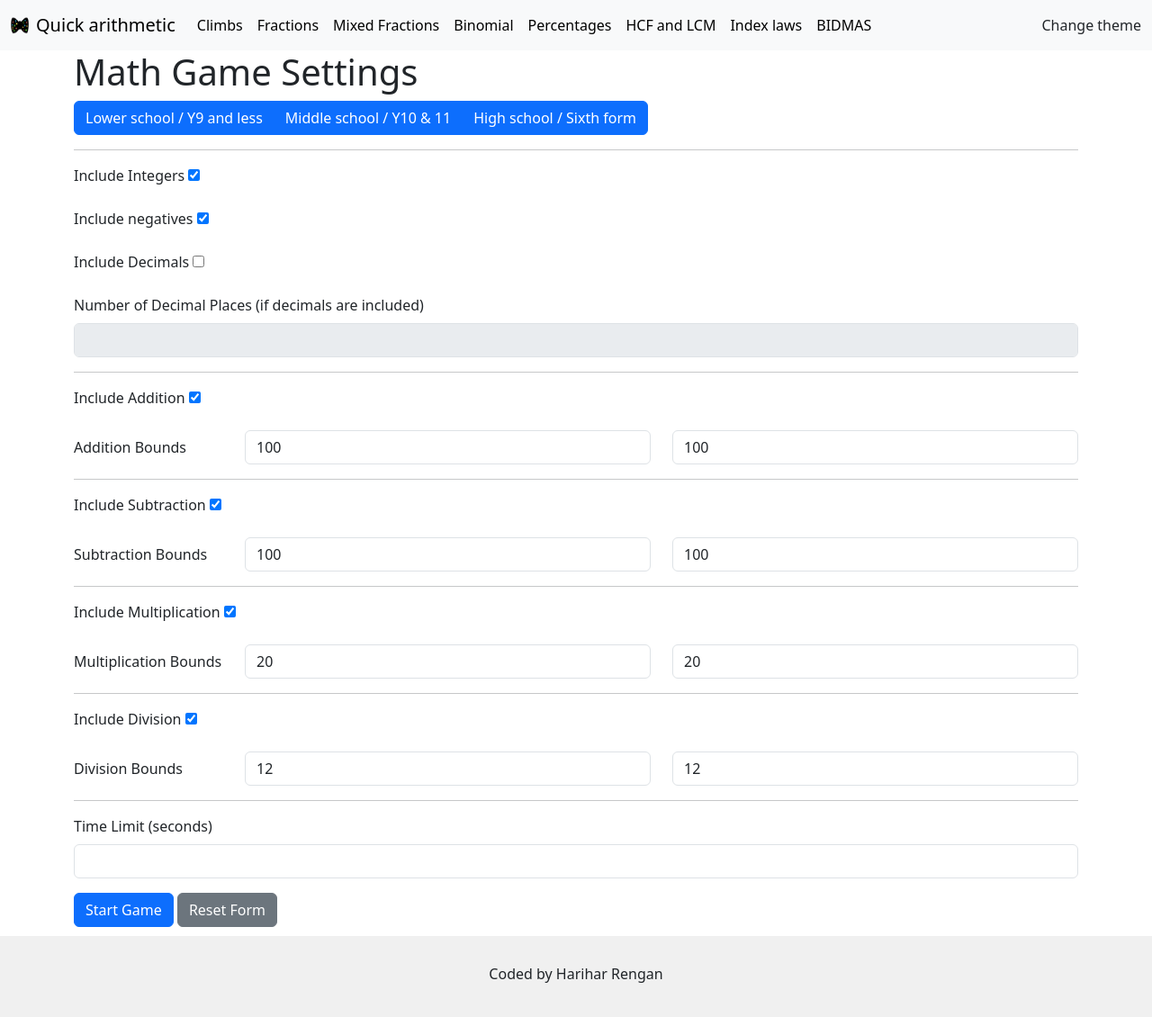
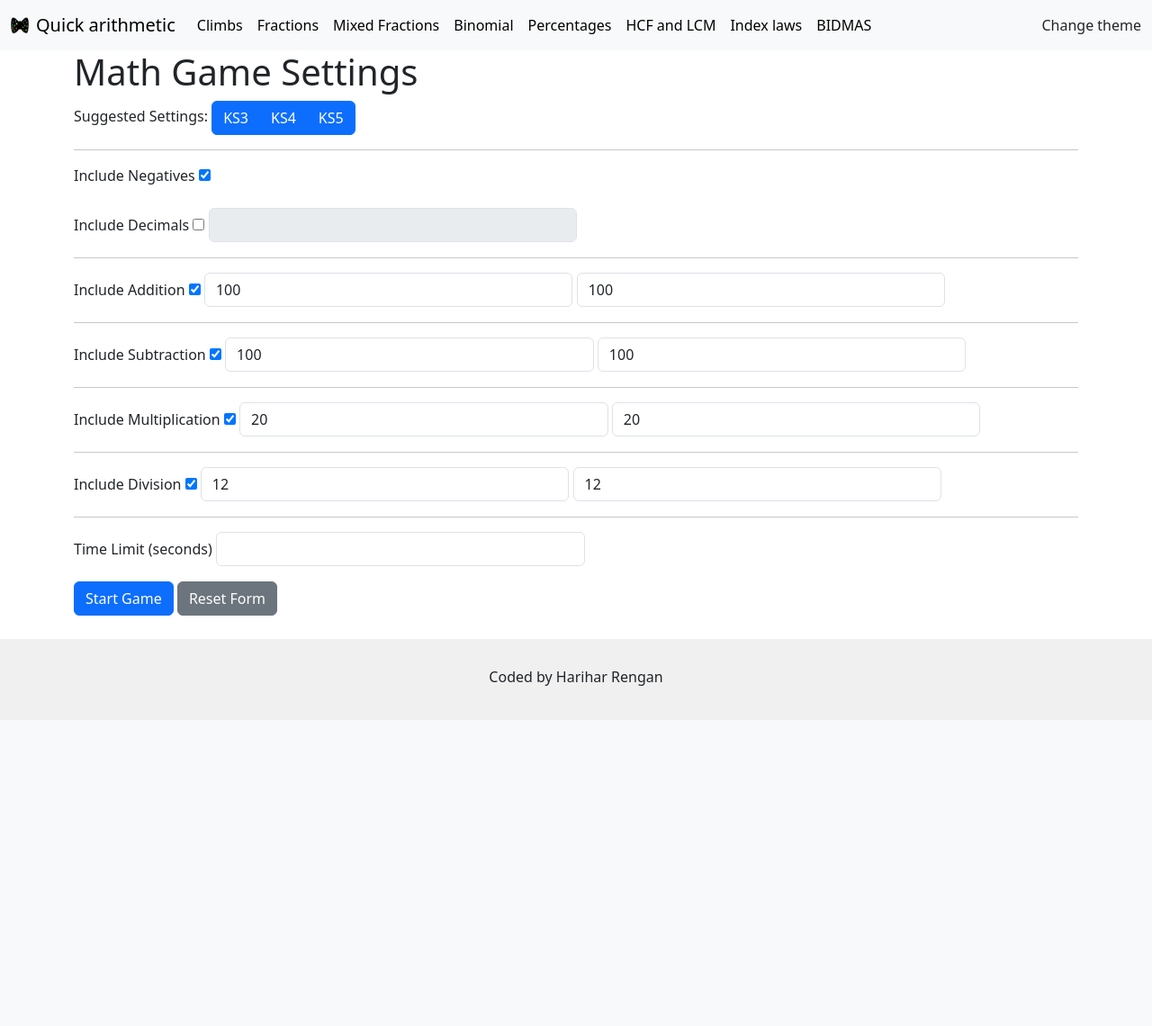
Before and after one commit to HariharRengan/maths-game, a Flask app: page / in a window 1280 px wide. Shown: the whole page at 90% size. After the commit the page ends 762 px from the top, so only its background shows below. Run offline with Flask 3, Linux system fonts and the light colour scheme; some libraries are stand-ins or nearby versions.

Commit message:
Restructured form

```diff
--- a/templates/settings.html
+++ b/templates/settings.html
@@ -23,6 +23,14 @@
     .dark-footer {
       background-color: #333;
       color: #f0f0f0;
+    }
+    .form-control {
+      width: 32vw;
+      display: inline-block;
+    }
+    footer {
+      position: fixed;
+      bottom: 0;
     }
   </style>
 </head>
@@ -70,106 +78,76 @@
   </nav>
   <div class="container">
   <h1>Math Game Settings</h1>
+  Suggested Settings:
   <div class="btn-group" role="group" aria-label="Basic example">
-    <button type="button" class="btn btn-primary" onclick="lschool()">Lower school / Y9 and less</button>
-    <button type="button" class="btn btn-primary" onclick="mschool()">Middle school / Y10 & 11</button>
-    <button type="button" class="btn btn-primary" onclick="hschool()">High school / Sixth form</button>
+    <button type="button" class="btn btn-primary" onclick="lschool()">KS3</button>
+    <button type="button" class="btn btn-primary" onclick="mschool()">KS4</button>
+    <button type="button" class="btn btn-primary" onclick="hschool()">KS5</button>
   </div>
   <hr>
   <form method="POST" action="/game">
     <div class="form-group">
-      <label for="includeIntegers">Include Integers</label>
-      <input type="checkbox" id="includeIntegers" name="includeIntegers">
-    </div>
-    <div class="form-group">
-      <label for="includeIntegers">Include negatives</label>
+      <label for="includeNegatives">Include Negatives</label>
       <input type="checkbox" id="includeNegatives" name="includeNegatives">
     </div>
+
     <div class="form-group">
       <label for="includeDecimals">Include Decimals</label>
       <input type="checkbox" id="includeDecimals" name="includeDecimals" onchange="toggleDecimals(this)">
-    </div>
-    <div class="form-group">
-      <label for="decimalPlaces">Number of Decimal Places (if decimals are included)</label>
       <input type="number" id="decimalPlaces" name="decimalPlaces" min="0" class="form-control disabled" disabled>
     </div>
+
     <hr>
+
     <div class="form-group">
       <label for="includeAddition">Include Addition</label>
       <input type="checkbox" id="includeAddition" name="includeAddition" onchange="toggleAddition(this)">
+      <input type="number" id="additionBounds1" name="additionBounds1" class="form-control" placeholder="Upper bound 1">
+      <input type="number" id="additionBounds2" name="additionBounds2" class="form-control" placeholder="Upper bound 2">
     </div>
-    <div class="form-group row">
-      <label for="additionBounds" class="col-sm-2 col-form-label">Addition Bounds</label>
-      <div class="col-sm-5">
-        <input type="number" id="additionBounds1" name="additionBounds1" class="form-control" placeholder="Upper bound for the first number">
-      </div>
-      <div class="col-sm-5">
-        <input type="number" id="additionBounds2" name="additionBounds2" class="form-control" placeholder="Upper bound for the second number">
-      </div>
-    </div>
+
     <hr>
+
     <div class="form-group">
       <label for="includeSubtraction">Include Subtraction</label>
       <input type="checkbox" id="includeSubtraction" name="includeSubtraction" onchange="toggleSubtraction(this)">
+      <input type="number" id="subtractionBounds1" name="subtractionBounds1" class="form-control" placeholder="Upper bound 1">
+      <input type="number" id="subtractionBounds2" name="subtractionBounds2" class="form-control" placeholder="Upper bound 2">
     </div>
-    <div class="form-group row">
-      <label for="subtractionBounds" class="col-sm-2 col-form-label">Subtraction Bounds</label>
-      <div class="col-sm-5">
-        <input type="number" id="subtractionBounds1" name="subtractionBounds1" class="form-control" placeholder="Upper bound for the first number">
-      </div>
-      <div class="col-sm-5">
-        <input type="number" id="subtractionBounds2" name="subtractionBounds2" class="form-control" placeholder="Upper bound for the second number">
-      </div>
-    </div>
+
     <hr>
+
     <div class="form-group">
       <label for="includeMultiplication">Include Multiplication</label>
       <input type="checkbox" id="includeMultiplication" name="includeMultiplication" onchange="toggleMultiplication(this)">
+      <input type="number" id="multiplicationBounds1" name="multiplicationBounds1" class="form-control" placeholder="Lower Bound">
+      <input type="number" id="multiplicationBounds2" name="multiplicationBounds2" class="form-control" placeholder="Upper Bound">
     </div>
-    <div class="form-group row">
-      <label for="multiplicationBounds" class="col-sm-2 col-form-label">Multiplication Bounds</label>
-      <div class="col-sm-5">
-        <input type="number" id="multiplicationBounds1" name="multiplicationBounds1" class="form-control" placeholder="Lower Bound">
-      </div>
-      <div class="col-sm-5">
-        <input type="number" id="multiplicationBounds2" name="multiplicationBounds2" class="form-control" placeholder="Upper Bound">
-      </div>
-    </div>
+
     <hr>
+
     <div class="form-group">
       <label for="includeDivision">Include Division</label>
       <input type="checkbox" id="includeDivision" name="includeDivision" onchange="toggleDivision(this)">
+      <input type="number" id="divisionBounds1" name="divisionBounds1" class="form-control" placeholder="Upper bound (divisor)">
+      <input type="number" id="divisionBounds2" name="divisionBounds2" class="form-control" placeholder="Upper bound (answer)">
     </div>
-    <div class="form-group row">
-      <label for="divisionBounds" class="col-sm-2 col-form-label">Division Bounds</label>
-      <div class="col-sm-5">
-        <input type="number" id="divisionBounds1" name="divisionBounds1" class="form-control" placeholder="Upper bound for the divisor number">
-      </div>
-      <div class="col-sm-5">
-        <input type="number" id="divisionBounds2" name="divisionBounds2" class="form-control" placeholder="Upper bound for the answer number">
-      </div>
-    </div>
+
     <hr>
+
     <div class="form-group">
       <label for="timeLimit">Time Limit (seconds)</label>
       <input type="number" id="timeLimit" name="timeLimit" min="0" class="form-control" required>
     </div>
-    <button type="submit" class="btn btn-primary" onlick="localStorage.setItem('score', 0)">Start Game</button>
+
+    <button type="submit" class="btn btn-primary" onclick="localStorage.setItem('score', 0)">Start Game</button>
     <button type="button" class="btn btn-secondary" onclick="clearForm()">Reset Form</button>
   </form>
+
 </div>
-<footer id="footer-code">
+<footer id="footer-code" class="container-fluid">
   <p>Coded by Harihar Rengan</p>
 </footer>
-<!-- <footer class="footer bg-light">
-  <div class="container">
-    <div class="row">
-      <div class="col text-center" style="padding-top: 5px;">
-        <p class="text-muted">Coded by Harihar Rengan</p>
-      </div>
-    </div>
-  </div>
-</footer> -->
   <script>
     function toggleDecimals(element) {
       var decimalPlacesInput = document.getElementById("decimalPlaces");
@@ -291,7 +269,6 @@
     }
 
     function clearForm() {
-      document.getElementById("includeIntegers").checked = true;
       document.getElementById("includeNegatives").checked = true;
       document.getElementById("includeDecimals").checked = false;
       document.getElementById("decimalPlaces").disabled = true;
@@ -351,7 +328,6 @@
     const responses = JSON.parse(previousResponses);
 
     // Set the values of form elements based on previous responses
-    document.getElementById('includeIntegers').checked = responses.includeIntegers;
     document.getElementById('includeNegatives').checked = responses.includeNegatives;
     document.getElementById('includeDecimals').checked = responses.includeDecimals;
     document.getElementById('decimalPlaces').value = responses.decimalPlaces;
@@ -377,7 +353,6 @@
 
     // Create an object to store the user's responses
     const responses = {
-      includeIntegers: document.getElementById('includeIntegers').checked,
       includeNegatives: document.getElementById('includeNegatives').checked,
       includeDecimals: document.getElementById('includeDecimals').checked,
       decimalPlaces: document.getElementById('decimalPlaces').value,
@@ -429,7 +404,6 @@ toggleDivision(document.getElementById('includeDivision'))
   </script>
   <script>
     function lschool() {
-      document.getElementById("includeIntegers").checked = true;
       document.getElementById("includeNegatives").checked = true;
       document.getElementById("includeDecimals").checked = false;
       document.getElementById("decimalPlaces").disabled = true;
@@ -479,12 +453,11 @@ toggleDivision(document.getElementById('includeDivision'))
   document.getElementById("timeLimit").value = '60';
     }
     function mschool() {
-      document.getElementById("includeIntegers").checked = true;
       document.getElementById("includeNegatives").checked = true;
-      document.getElementById("includeDecimals").checked = false;
-      document.getElementById("decimalPlaces").disabled = true;
-      document.getElementById("decimalPlaces").classList.add("disabled");
-      document.getElementById("decimalPlaces").value = '';
+      document.getElementById("includeDecimals").checked = true;
+      document.getElementById("decimalPlaces").disabled = false;
+      document.getElementById("decimalPlaces").classList.remove("disabled");
+      document.getElementById("decimalPlaces").value = '1';
 
   document.getElementById("includeAddition").checked = true;
   document.getElementById("additionBounds1").required = true;
@@ -529,12 +502,11 @@ toggleDivision(document.getElementById('includeDivision'))
   document.getElementById("timeLimit").value = '60';
     }
     function hschool() {
-      document.getElementById("includeIntegers").checked = true;
       document.getElementById("includeNegatives").checked = true;
-      document.getElementById("includeDecimals").checked = false;
-      document.getElementById("decimalPlaces").disabled = true;
-      document.getElementById("decimalPlaces").classList.add("disabled");
-      document.getElementById("decimalPlaces").value = '';
+      document.getElementById("includeDecimals").checked = true;
+      document.getElementById("decimalPlaces").disabled = false;
+      document.getElementById("decimalPlaces").classList.remove("disabled");
+      document.getElementById("decimalPlaces").value = '2';
 
   document.getElementById("includeAddition").checked = true;
   document.getElementById("additionBounds1").required = true;
```
